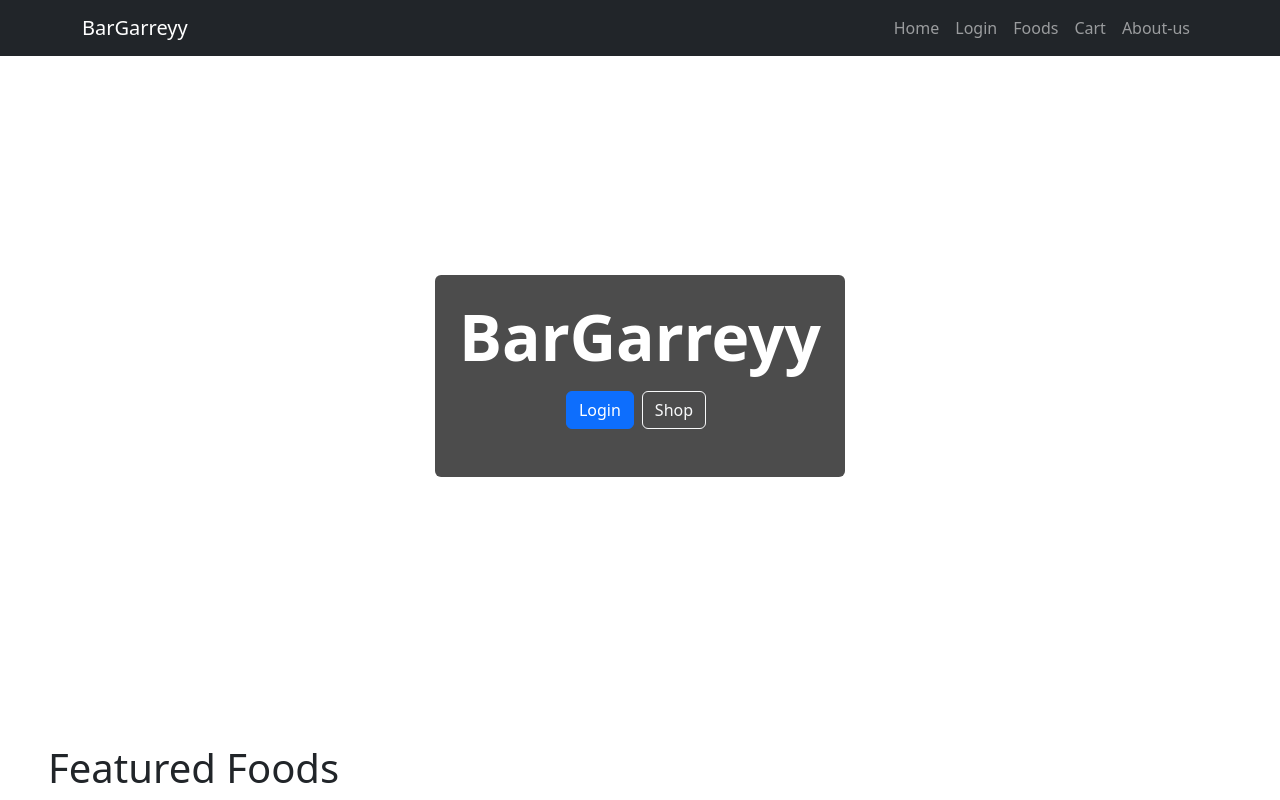
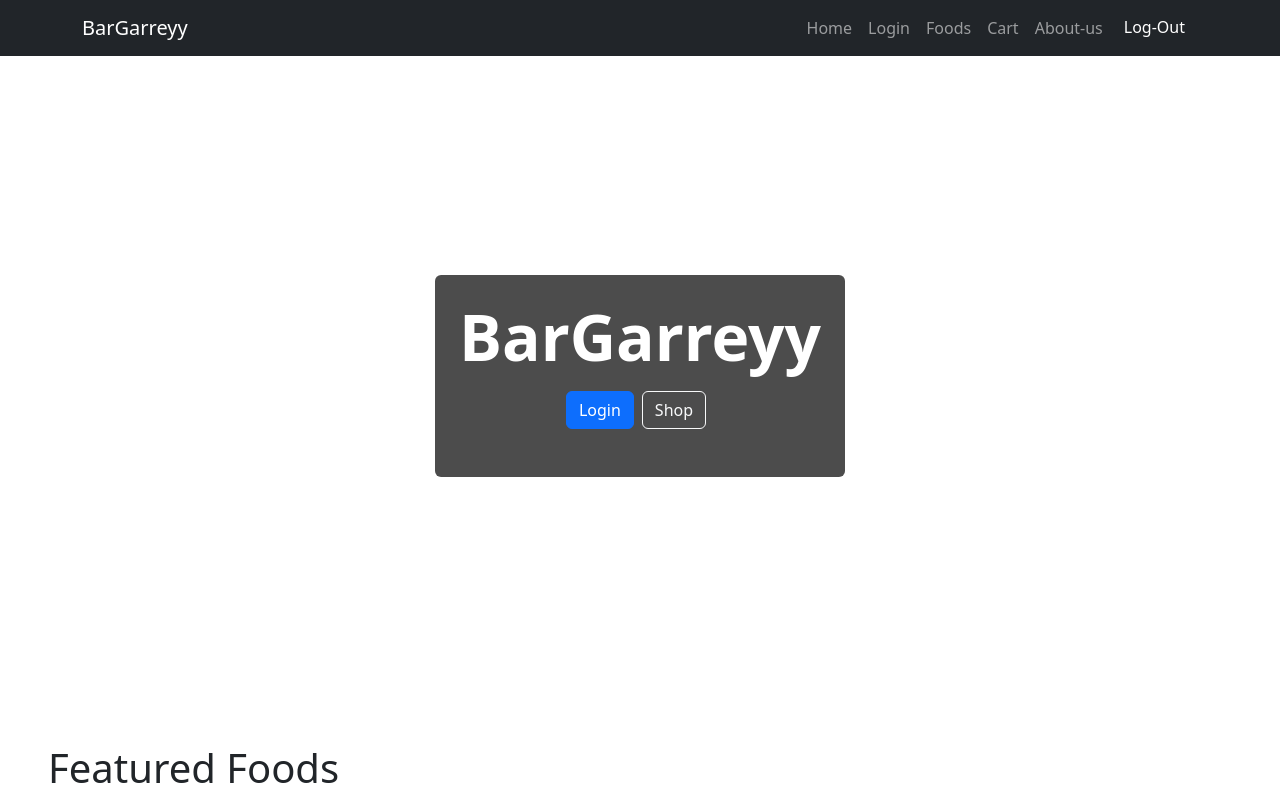
Before and after one commit to Rishirk011/Restaurant-website, a React (Vite) app: page / in a window 1280 px wide. Shown: the top 800 px of the page. Built offline with nearby package versions, Linux system fonts and the light colour scheme.

Commit message:
added log out in navbar

```diff
--- a/src/components/ui/navbar.jsx
+++ b/src/components/ui/navbar.jsx
@@ -1,5 +1,7 @@
-import { Link, Navigate } from "react-router-dom"
+import { Link, Navigate } from "react-router-dom";
+import { useStore } from "../../store/store";
 export default function Navbar(){
+  const {HandleLogout} = useStore();
   return <>
 
   <header className="sticky-top">
@@ -30,6 +32,11 @@ export default function Navbar(){
             About-us
             </Link>
           </li>
+          <li className="nav-item">
+            <button onClick={HandleLogout} className="btn text-white">
+              Log-Out
+            </button>
+          </li>
         </ul>
       </div>
       </div>
--- a/src/pages/home/home.tsx
+++ b/src/pages/home/home.tsx
@@ -71,7 +71,7 @@ export default function Home() {
               </div>
             ))}
           </div>
-          {popup && (
+          {popup &&
             <div
               className="alert alert-success
             position-fixed top-0
@@ -87,8 +87,7 @@ export default function Home() {
               >
                 {" " +"Go to cart"}
               </Link>
-            </div>
-          )}
+            </div>}
         </div>
         <div className="container-fluid review p-5">
           <h1>Reviews</h1>
```
